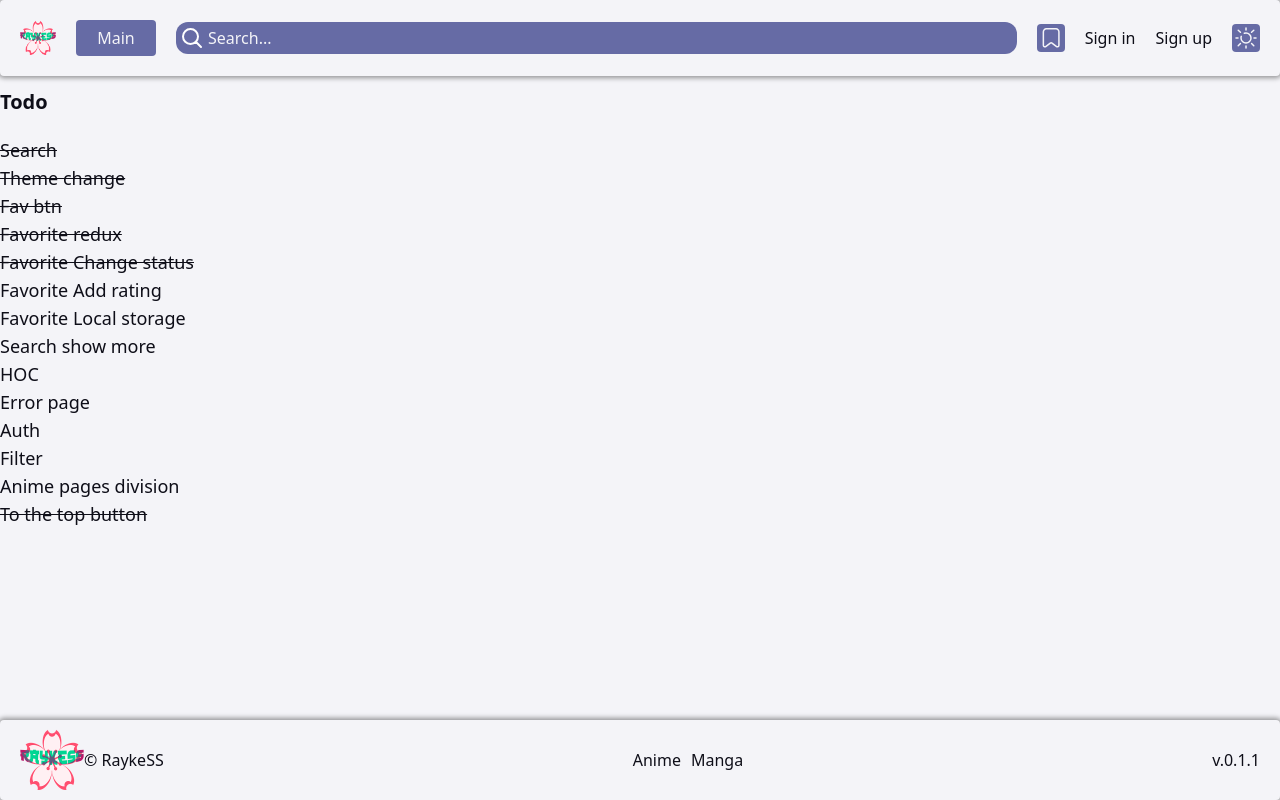
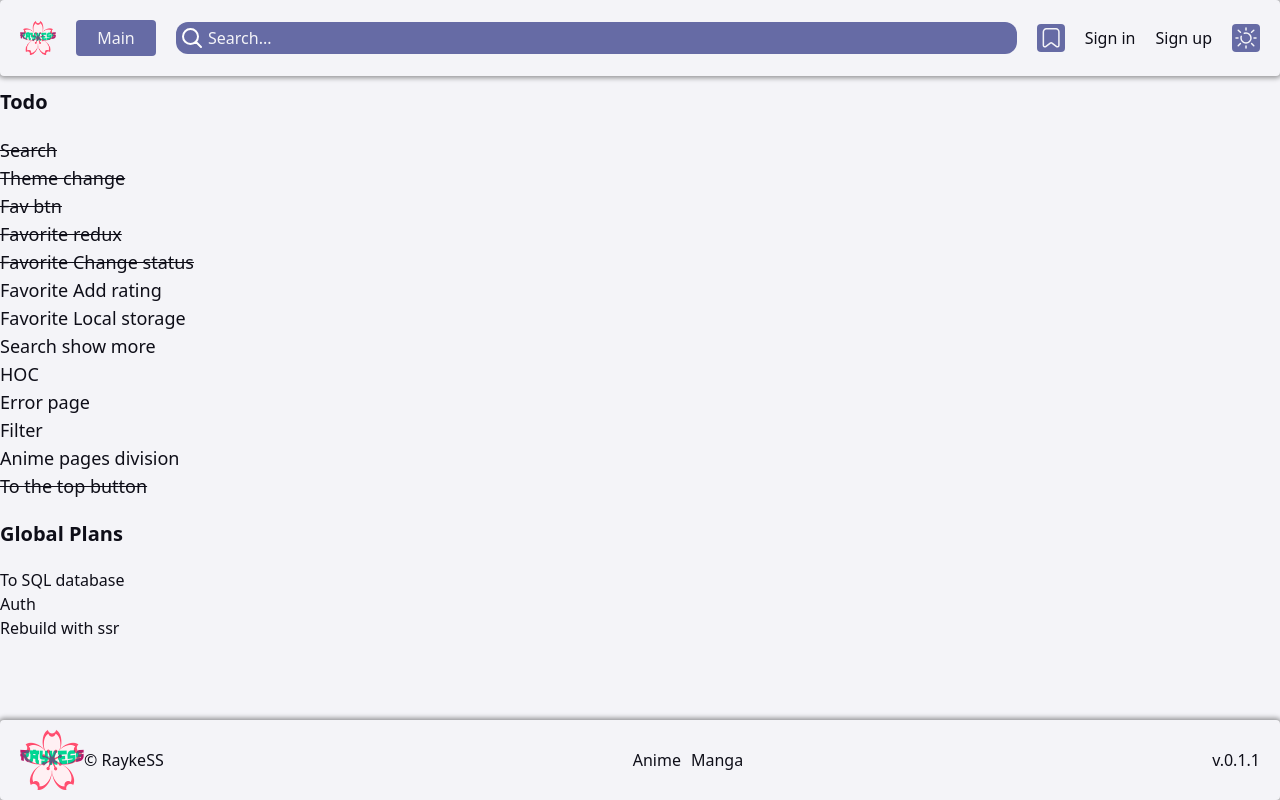
Before and after one commit to RaYkeSS/AnimeList, a React (Create React App) app: page / in a window 1280 px wide. Built offline with nearby package versions, Linux system fonts and the light colour scheme.

Commit message:
AnimeList Plans changes

```diff
--- a/src/containers/Pages/MainPage.jsx
+++ b/src/containers/Pages/MainPage.jsx
@@ -2,7 +2,7 @@ export default function AnimePage() {
   return (
     <div>
       <h1 className="font-bold text-xl mb-5">Todo</h1>
-      <ul className="text-lg">
+      <ul className="text-lg mb-5">
         <li>
           <s>Search</s>
         </li>
@@ -19,11 +19,22 @@ export default function AnimePage() {
         <li>Search show more</li>
         <li>HOC</li>
         <li>Error page</li>
-        <li>Auth</li>
         <li>Filter</li>
         <li>Anime pages division</li>
         <li><s>To the top button</s></li>
       </ul>
+      <h1 className="font-bold text-xl mb-5">Global Plans</h1>
+      <ul>
+        <li>
+          To SQL database
+        </li>
+        <li>
+          Auth
+        </li>
+        <li>
+          Rebuild with ssr
+        </li>
+      </ul>
     </div>
   );
 }
```
